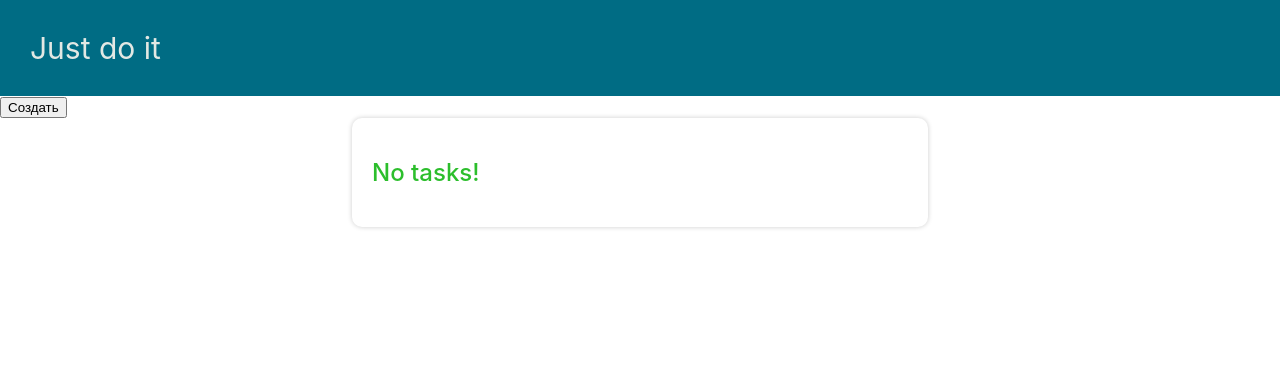
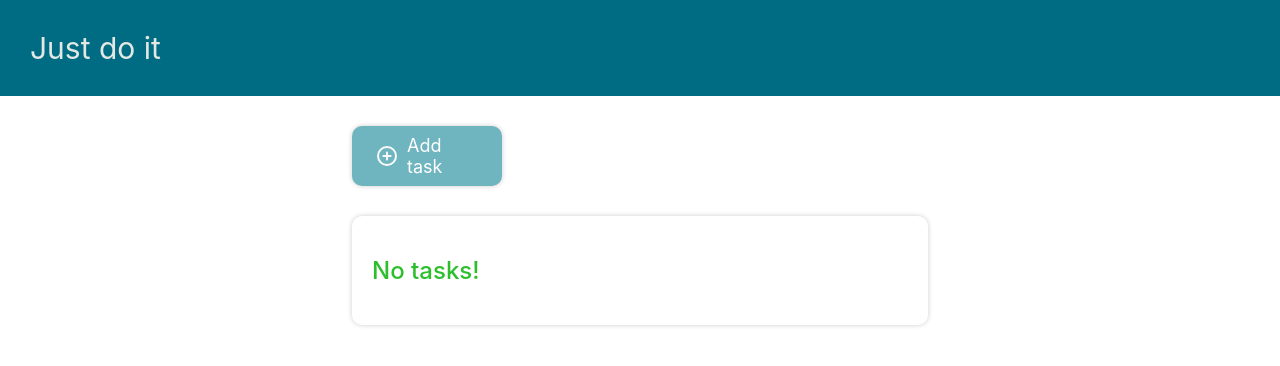
Before and after one commit to lapakota/just-do-it, a React (Create React App) app: page / in a window 1280 px wide. Shown: the top 366 px of the page. Built offline with nearby package versions, Linux system fonts and the light colour scheme.

Commit message:
markup for add todo button

```diff
--- /dev/null
+++ b/src/pages/TodoPage/AddTodoButton/index.module.scss
@@ -0,0 +1,24 @@
+.addTodoButton {
+  all: unset;
+  display: flex;
+  flex-direction: row;
+  justify-content: center;
+  align-items: center;
+  padding: 10px 25px;
+  gap: 10px;
+
+  width: 100px;
+  height: 40px;
+
+  font-size: 18px;
+  color: #fff;
+  background-color: #6eb5c0;
+  border-radius: 10px;
+  box-shadow: 0 0 5px rgba(0, 0, 0, .2);
+
+  cursor: pointer;
+
+  &:hover {
+    background-color: #4ca0ad;
+  }
+}
--- /dev/null
+++ b/src/pages/TodoPage/AddTodoButton/index.tsx
@@ -0,0 +1,16 @@
+import styles from './index.module.scss';
+import React from 'react';
+import add from '../../../assets/icons/add.svg';
+
+type AddTodoButtonProps = {
+    onClick: () => void;
+};
+
+export const AddTodoButton: React.FC<AddTodoButtonProps> = ({ onClick }) => {
+    return (
+        <button className={styles.addTodoButton} onClick={onClick}>
+            <img src={add} alt={'add icon'} />
+            Add task
+        </button>
+    );
+};
--- a/src/pages/TodoPage/index.module.scss
+++ b/src/pages/TodoPage/index.module.scss
@@ -1,5 +1,13 @@
 .todoPage {
   flex-grow: 1;
+
+  &__contentWrapper {
+    display: flex;
+    flex-direction: column;
+    gap: 30px;
+    width: 45%;
+    margin: 30px auto;
+  }
 
   &__header {
     font-weight: 500;
@@ -10,8 +18,6 @@
     display: flex;
     flex-direction: column;
     padding: 20px;
-    margin: auto;
-    width: 45%;
     border-radius: 10px;
     box-shadow: 0 0 5px rgba(0, 0, 0, .2);
   }
@@ -19,7 +25,7 @@
 
 @media only screen and (min-device-width: 320px) and (max-device-width: 480px) {
   .todoPage {
-    &__todos {
+    &__contentWrapper {
       min-width: 90%;
     }
   }
@@ -27,7 +33,7 @@
 
 @media only screen and (max-width: 1400px) {
   .todoPage {
-    &__todos {
+    &__contentWrapper {
       min-width: 560px;
     }
   }
@@ -35,7 +41,7 @@
 
 @media only screen and (max-width: 800px) {
   .todoPage {
-    &__todos {
+    &__contentWrapper {
       min-width: 90%;
     }
   }
--- a/src/pages/TodoPage/index.tsx
+++ b/src/pages/TodoPage/index.tsx
@@ -7,6 +7,7 @@ import { AddTodoForm } from './AddTodoForm';
 import { DeleteTodoForm } from './DeleteTodoForm';
 import CurrentTodoIdContext from '../../contexts/CurrentTodoIdContext';
 import { useModal } from '../../hooks/useModal';
+import { AddTodoButton } from './AddTodoButton';
 
 export const Todos: React.FC = () => {
     const [currentTodoId, setCurrentTodoId] = useState('');
@@ -25,7 +26,8 @@ export const Todos: React.FC = () => {
                 <Modal show={showDeleteModal} onClose={closeDeleteModal}>
                     <DeleteTodoForm closeModal={closeDeleteModal} />
                 </Modal>
-                <button onClick={openAddModal}>Создать</button>
+                <div className={styles.todoPage__contentWrapper}>
+                    <AddTodoButton onClick={openAddModal} />
                     <section className={styles.todoPage__todos}>
                         <h2 className={styles.todoPage__header}>{todos.length > 0 ? 'Active tasks' : 'No tasks!'}</h2>
                         {todos.map(todo => (
@@ -39,6 +41,7 @@ export const Todos: React.FC = () => {
                         ))}
                     </section>
                 </div>
+            </div>
         </CurrentTodoIdContext.Provider>
     );
 };
```
Also changed, not shown: src/assets/icons/add.svg (added). Lines whose indentation alone changed are shown as unchanged.
